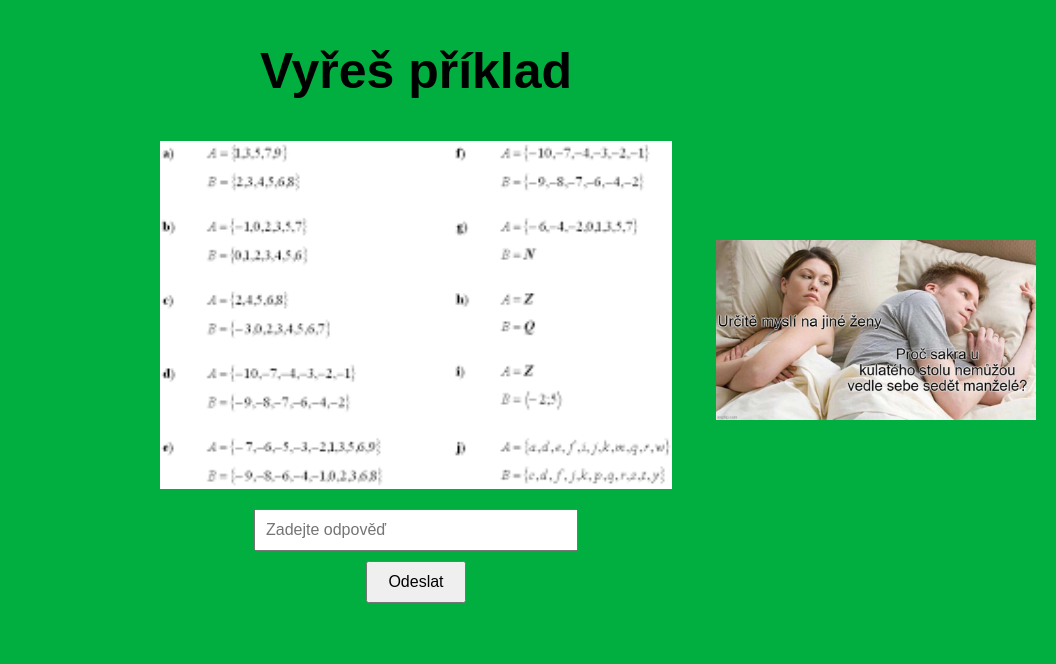
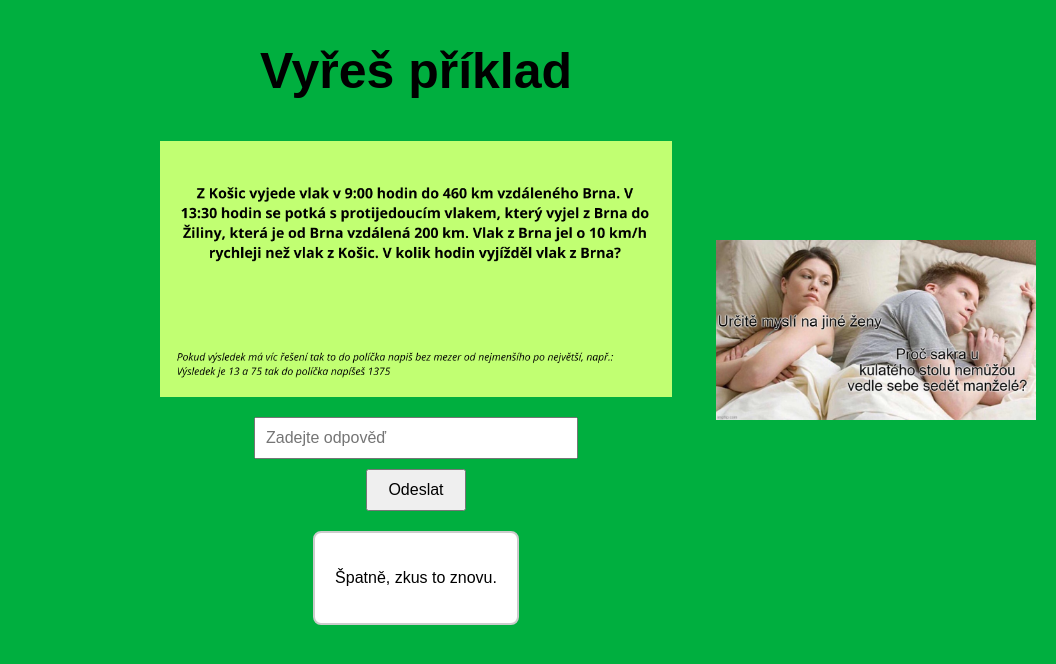
Before and after one commit to Ficmeister/Unikovka, a plain HTML site: page index.html in a window 1280 px wide. Both pictures are taken after a click on the button "Odeslat". Shown: the full height of the page, 224-1280 px from the left. Drawn offline with Linux system fonts and the light colour scheme.

Commit message:
Update index.html

```diff
--- a/index.html
+++ b/index.html
@@ -72,6 +72,15 @@
         h2 {
         font-size: 50px
         }
+        #inCorrect {
+            display: None;
+            background-color: white;
+            border: 2px solid #ccc;
+            border-radius: 8px;
+            padding: 20px;
+            max-width: 500px;
+            margin: 20px auto;
+        }
     </style>
 </head>
 <body>
@@ -80,6 +89,9 @@
     <img id="example" class="example" alt="Matematický příklad">
     <input type="text" id="answer" placeholder="Zadejte odpověď">
     <button onclick="checkAnswer()">Odeslat</button>
+    <div id="inCorrect" class="inCorrect">
+    <p>Špatně, zkus to znovu.</p>
+    </div>
     <img id="success" src="nice.jpg" alt="Správně">
     <img id="hint" src="meme1.png" alt="Nápověda">
     <div class="white-box" id="whiteBox">
@@ -88,11 +100,11 @@
 
     <script>
             const images = [
-                { src: "math1_white.png", correctAnswer: "1" },
-                { src: "math1_green.png", correctAnswer: "2" },
-                { src: "math_example3.png", correctAnswer: "3" },
-                { src: "math_example4.png", correctAnswer: "4" },
-                { src: "math_example5.png", correctAnswer: "5" }
+                { src: "1.png", correctAnswer: "425" },
+                { src: "2.png", correctAnswer: "28" },
+                { src: "3.png", correctAnswer: "3" },
+                { src: "4.png", correctAnswer: "252" },
+                { src: "5.png", correctAnswer: "9" }
              ];
              const memes = [
                 { src: "meme1.jpg"},
@@ -132,6 +144,7 @@
         const imageElement = document.getElementById("example");
         imageElement.src = randomImage.src;
         imageElement.classList.add("example");}
+        const inCorrect = document.getElementById("inCorrect");
         function checkAnswer() {
 
             const userAnswer = document.getElementById("answer").value;
@@ -142,10 +155,12 @@
                 hint.style.display = "none";
                 setRandomMemecorrect();
                 whiteBox.style.display = "block";
+                inCorrect.style.display = "none";
             } else {
                 setRandomMeme();
                 success.style.display = "none";
                 whiteBox.style.display = "none";
+                inCorrect.style.display = "block";
             }
         }
         window.onload = setRandomImage;
```
